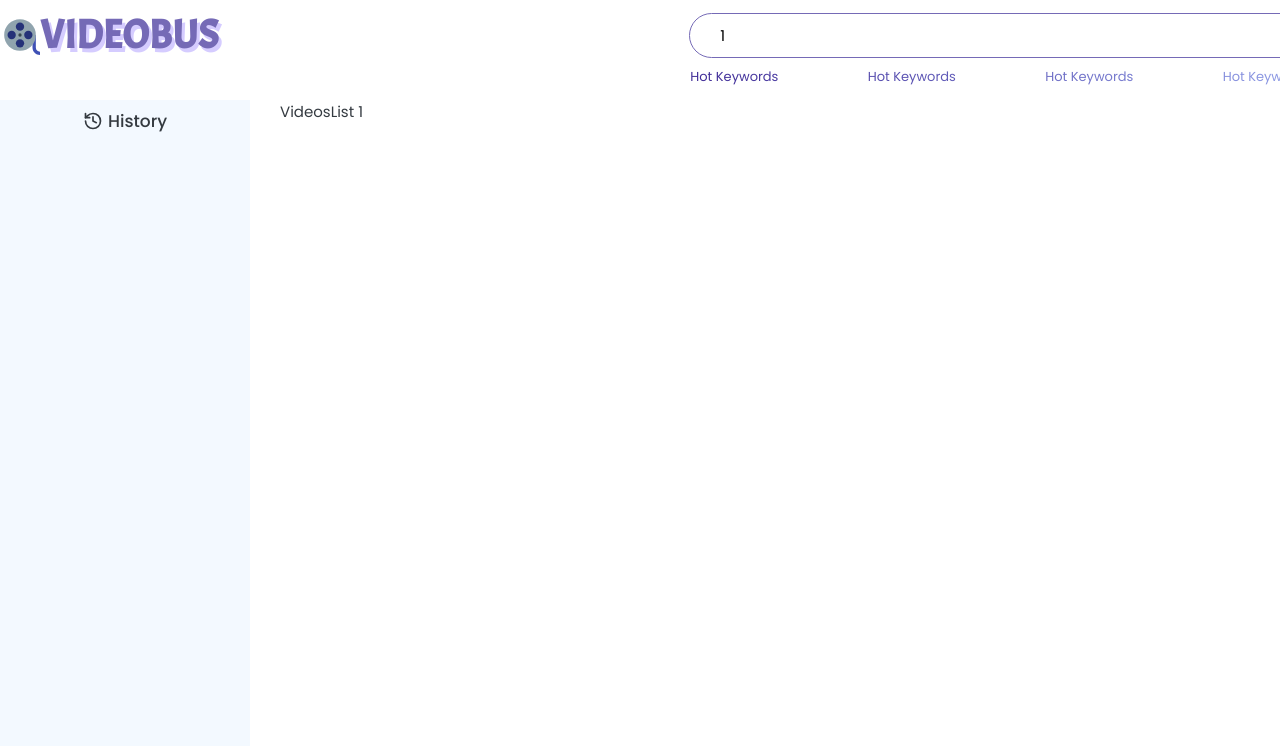
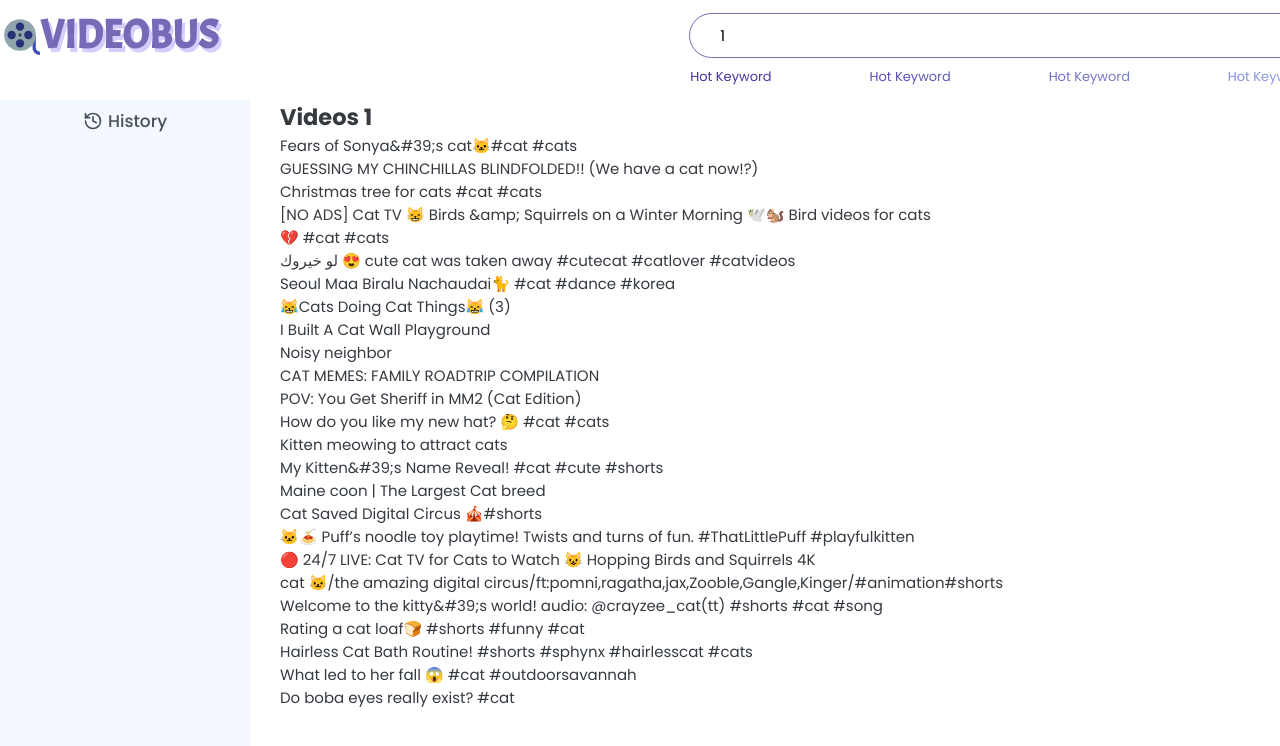
Before and after one commit to sephinejo/videobus, a React (Create React App) app: page /videos/1 in a window 1280 px wide. Shown: the top 746 px of the page. Built offline with nearby package versions, Linux system fonts and the light colour scheme.

Commit message:
implement fetch json and display data fucntionalities

```diff
--- a/package.json
+++ b/package.json
@@ -9,6 +9,7 @@
     "react": "^18.2.0",
     "react-dom": "^18.2.0",
     "react-icons": "^5.0.1",
+    "react-query": "^3.39.3",
     "react-router-dom": "^6.21.3",
     "react-scripts": "5.0.1",
     "web-vitals": "^2.1.4"
--- a/src/App.js
+++ b/src/App.js
@@ -1,14 +1,18 @@
 import { useState } from 'react';
 import { Outlet, useNavigate } from 'react-router-dom';
+import { QueryClient, QueryClientProvider } from 'react-query';
 import './App.css';
 import Header from './components/Header';
 import SideBar from './components/SideBar';
+
+const queryClient = new QueryClient();
 
 function App() {
   const [searched, setSearched] = useState([]);
   const navigate = useNavigate();
 
   const addHandler = (keyword) => {
+    if (searched.includes(keyword)) return;
     setSearched((prev) => [keyword, ...prev]);
   };
 
@@ -20,11 +24,13 @@ function App() {
 
   return (
     <div className='appContainer'>
-      <Header onAdd={addHandler} onDelete={deleteHandler} />
-      <div className='outlet'>
-        <SideBar searched={searched} onDelete={deleteHandler} />
-        <Outlet />
-      </div>
+      <QueryClientProvider client={queryClient}>
+        <Header onAdd={addHandler} onDelete={deleteHandler} />
+        <div className='outlet'>
+          <SideBar searched={searched} onDelete={deleteHandler} />
+          <Outlet />
+        </div>
+      </QueryClientProvider>
     </div>
   );
 }
--- a/src/components/HotKeywords.jsx
+++ b/src/components/HotKeywords.jsx
@@ -3,11 +3,11 @@ import styles from './HotKeywords.module.css';
 function HotKeywords() {
   return (
     <ul className={styles.container}>
-      <li className={styles.keyword}>Hot Keywords</li>
-      <li className={styles.keyword}>Hot Keywords</li>
-      <li className={styles.keyword}>Hot Keywords</li>
-      <li className={styles.keyword}>Hot Keywords</li>
-      <li className={styles.keyword}>Hot Keywords</li>
+      <li className={styles.keyword}>Hot Keyword</li>
+      <li className={styles.keyword}>Hot Keyword</li>
+      <li className={styles.keyword}>Hot Keyword</li>
+      <li className={styles.keyword}>Hot Keyword</li>
+      <li className={styles.keyword}>Hot Keyword</li>
     </ul>
   );
 }
--- a/src/components/SideBar.module.css
+++ b/src/components/SideBar.module.css
@@ -4,6 +4,7 @@
 }
 
 .historyTitleBox {
+  color: var(--color-gray-dark);
   display: flex;
   align-items: center;
   justify-content: center;
--- /dev/null
+++ b/src/components/VideoCard.jsx
@@ -0,0 +1,7 @@
+import styles from './VideoCard.module.css';
+
+function VideoCard({ video }) {
+  return <div>{video.snippet.title}</div>;
+}
+
+export default VideoCard;
--- a/src/index.css
+++ b/src/index.css
@@ -6,7 +6,9 @@
   --color-purple-dark: #452c63;
   --color-purple-light: #c4b7ffb6;
   --color-blue-light: rgb(243, 249, 255);
+  --color-gray-dark: #495057;
   --color-gray: #868e96;
+  --color-gray-light: #adb5bd;
 }
 
 html {
--- a/src/pages/VideosList.jsx
+++ b/src/pages/VideosList.jsx
@@ -1,9 +1,34 @@
 import { useParams } from 'react-router-dom';
+import { useQuery } from 'react-query';
+import VideoCard from '../components/VideoCard';
 
 function VideosList() {
   const { keyword } = useParams();
+  const {
+    isPending,
+    error,
+    data: videos,
+  } = useQuery({
+    queryKey: ['videos', keyword],
+    queryFn: async () => {
+      const res = await fetch(
+        `/videos/${keyword ? 'search.json' : 'popular.json'}`
+      );
+      const data = await res.json();
+      return data.items;
+    },
+  });
 
-  return <div>VideosList {keyword ? keyword : '🔥'}</div>;
+  return (
+    <div>
+      <h2>Videos {keyword ? keyword : 'Trend Now🔥'}</h2>
+      {isPending && <p>Loading...</p>}
+      {error && <p>An error has occurred! {error.message}</p>}
+      {videos?.map((video) => (
+        <VideoCard key={video.id} video={video} />
+      ))}
+    </div>
+  );
 }
 
 export default VideosList;
```
Also changed, not shown: src/components/VideoCard.module.css (added), 1 other file (tests, documents, lock files or other folders).
